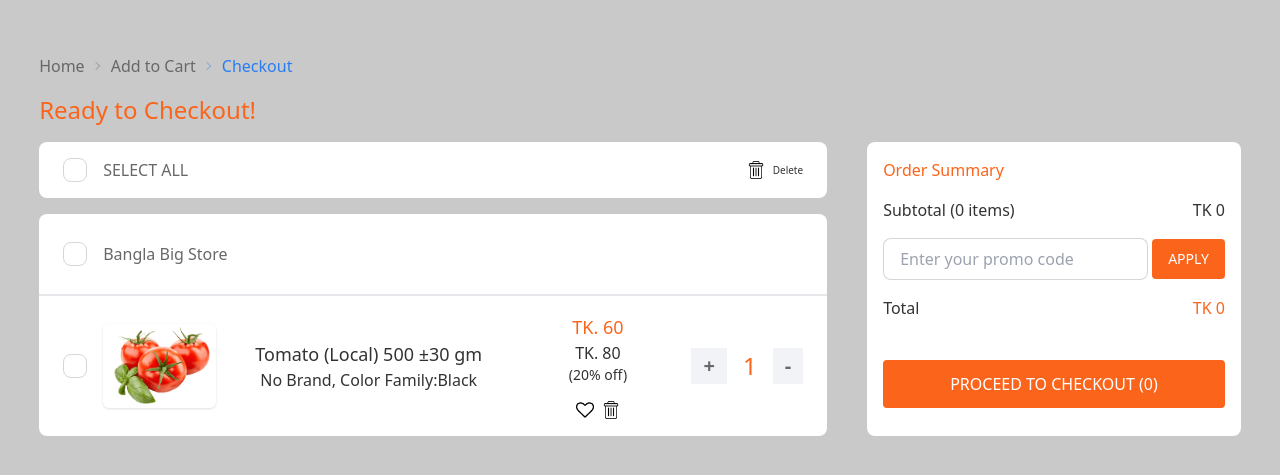
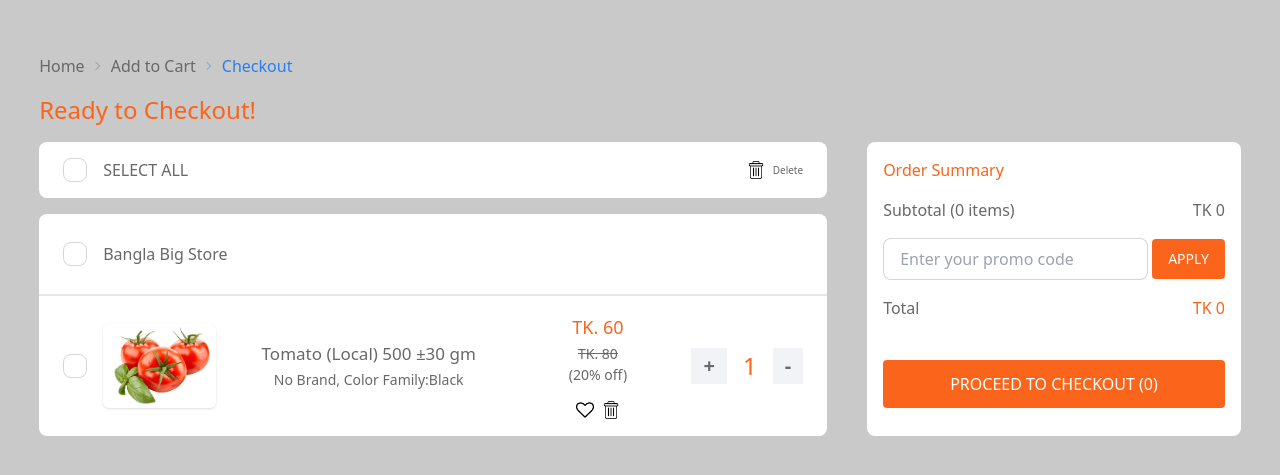
Before and after one commit to kowsar-mahmud-remon/Frontend-2, a Next.js app: page /Checkout/Checkout in a window 1280 px wide. Shown: the part 169-644 px from the top of the page. Built offline with nearby package versions, Linux system fonts and the light colour scheme.

Commit message:
update-font-color

```diff
--- a/pages/Checkout/Checkout.js
+++ b/pages/Checkout/Checkout.js
@@ -33,7 +33,7 @@ const Checkout = () => {
                                 height="21"
                                 className='cursor-pointer'
                             />
-                            <p className='text-[10px] pl-2'>Delete</p>
+                            <p className='text-[10px] pl-2 text-[#686868]'>Delete</p>
                         </div>
                     </div>
                     <div className=" bg-[#FFFFFF] rounded-lg">
@@ -58,14 +58,14 @@ const Checkout = () => {
                                 </div>
                             </div>
                             <div className='lg:col-span-2  text-center'>
-                                <h4 className='font-medium text-lg'>Tomato (Local) 500 ±30 gm</h4>
-                                <span className='text-base'>No Brand, Color Family:Black</span>
+                                <h4 className='font-medium text-[17px] text-[#686868]'>Tomato (Local) 500 ±30 gm</h4>
+                                <span className='text-sm text-[#686868]'>No Brand, Color Family:Black</span>
                             </div>
 
                             <div className='text-center'>
                                 <h4 className='font-medium text-lg text-[#FB641B]'>TK. 60</h4>
-                                <p className='text-base'>TK. 80</p>
-                                <p className='text-sm'>(20% off)</p>
+                                <s className='text-[#686868] text-sm'>TK. 80</s>
+                                <p className='text-[#686868] text-sm'>(20% off)</p>
                                 <div className='flex justify-center items-center pt-4'>
                                     <Image
                                         src={heart}
@@ -102,15 +102,15 @@ const Checkout = () => {
                     <div className='rounded-lg bg-white p-4 h-[294px]'>
                         <h1 className='text-[#FB641B] mb-4'>Order Summary </h1>
                         <div className='flex justify-between mb-4'>
-                            <p>Subtotal (0 items)</p>
-                            <p>TK 0</p>
+                            <p className='text-[#686868]'>Subtotal (0 items)</p>
+                            <p className='text-[#686868]'>TK 0</p>
                         </div>
                         <div className='flex items-center mb-4'>
                             <input type="text" placeholder="Enter your promo code" className="input input-bordered w-full  mr-1 h-[42px]" />
                             <button className='bg-[#FB641B] px-4 text-sm text-white font rounded h-[40px] hover:bg-[#c74c0e]'>APPLY</button>
                         </div>
                         <div className='flex justify-between  mb-10'>
-                            <h3>Total</h3>
+                            <h3 className='text-[#686868]'>Total</h3>
                             <p className='text-[#FB641B]'>TK 0</p>
                         </div>
                         <div>
```
